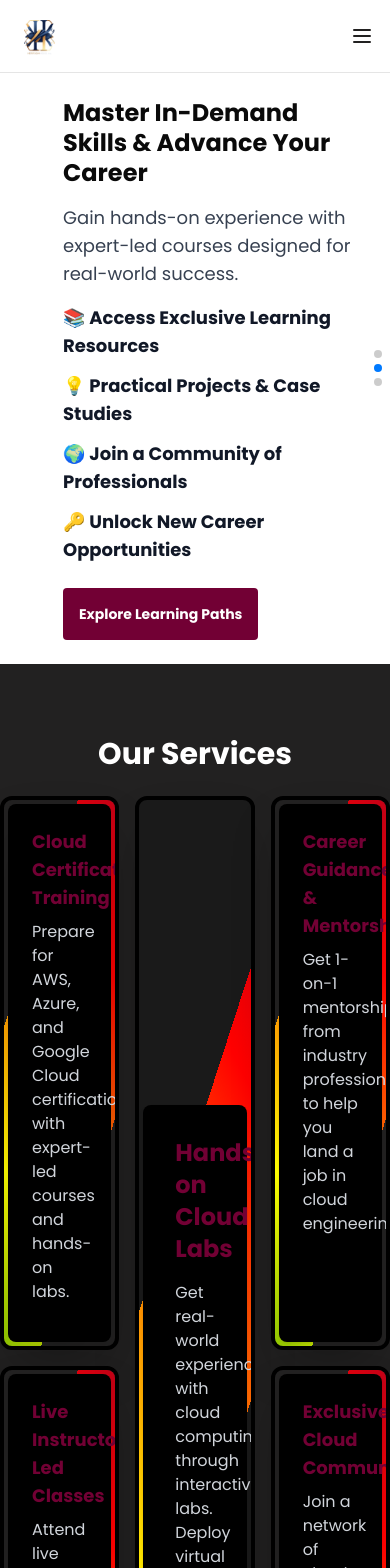
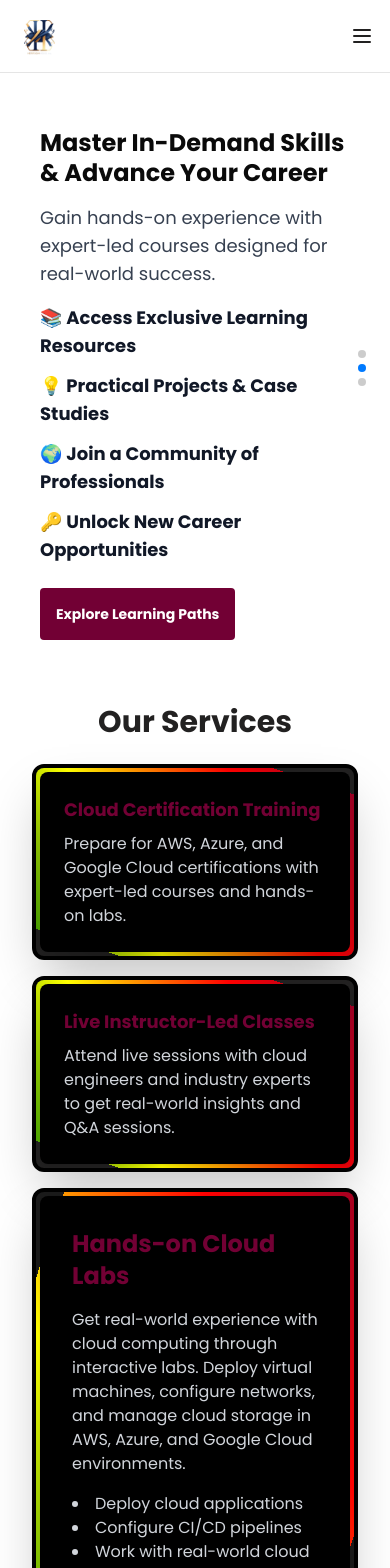
Before and after one commit to Justjoseph0/elearning, a React (Vite) app in the folder frontend/: page / in a window 390 px wide. Shown: the top 1568 px of the page. Built offline with nearby package versions, Linux system fonts and the light colour scheme.

Commit message:
Refactor HomePage components for improved layout and styling. Updated HeroSlider and OurServices for better responsiveness and consistency in design.

```diff
--- a/frontend/src/components/HomePage/HeroSlider.jsx
+++ b/frontend/src/components/HomePage/HeroSlider.jsx
@@ -15,7 +15,7 @@ const HeroSlider = () => {
     visible: (i) => ({ opacity: 1, y: 0, transition: { delay: i * 0.3 } }),
   };
   return (
-    <div className="relative h-[70vh] w-[90%] ml-auto flex space-y-20 items-center justify-center">
+    <div className="relative h-[70vh] max-w-7xl ml-auto flex space-y-20 px-4 lg:px-0  items-center justify-center">
       <Swiper
         direction={"vertical"}
         pagination={{ clickable: true }}
--- a/frontend/src/components/HomePage/OurServices.jsx
+++ b/frontend/src/components/HomePage/OurServices.jsx
@@ -2,12 +2,12 @@ import React from 'react'
 
 const OurServices = () => {
   return (
-    <section className='mx-auto md:w-[80%] py-10'>
-        <h2 className='text-3xl text-center font-bold text-light mb-6'>Our Services</h2>
-        <article className="grid grid-cols-3 gap-4 w-full h-full">
+    <section className='mx-auto max-w-7xl px-4 lg:px-0 py-10'>
+        <h2 className='text-3xl text-center font-bold text-customDark mb-6'>Our Services</h2>
+        <article className="grid lg:grid-cols-3  grid-cols-1 gap-4 w-full h-full px-4 md:px-0">
             {/* Left Side - 2 Smaller Grid Items */}
-            <div className="flex flex-col space-y-4">
-                <div className='bg-customDark border-4 border-black p-1 rounded-xl h-full shadow-2xl card  '>
+            <div className="flex lg:flex-col items-center md:flex-row gap-4 flex-col">
+                <div className='bg-customDark border-4 border-black p-1 rounded-xl h-full shadow-2xl card '>
                     <div className="bg-dark p-6 rounded-lg shadow-2xl h-full card-content">
                         <h3 className="text-lg font-bold text-darkPurple mb-2">Cloud Certification Training</h3>
                         <p className="text-gray-300">
@@ -28,7 +28,7 @@ const OurServices = () => {
             {/* Center - 1 Large Grid Item */}
 
             <div className="flex items-center justify-center h-full bg-lightDark border-4 border-black p-1 rounded-xl shadow-2xl card ">
-                <div className="bg-dark text-white p-8 rounded-lg shadow-md w-full h-[60vh] card-content">
+                <div className="bg-dark text-white p-8 rounded-lg shadow-md w-full h-fit card-content">
                     <h2 className="text-2xl text-darkPurple font-bold mb-4">Hands-on Cloud Labs</h2>
                     <p className="text-gray-300">
                         Get real-world experience with cloud computing through interactive labs. Deploy virtual machines, configure networks,
@@ -43,7 +43,7 @@ const OurServices = () => {
             </div>
 
             {/* Right Side - 2 Larger Grid Items */}
-            <div className="flex flex-col space-y-4">
+            <div className="flex lg:flex-col items-center md:flex-row gap-4 flex-col">
                 <div className='bg-customDark border-4 border-black p-1 rounded-xl shadow-2xl h-full card '>
                     <div className="bg-dark p-6 rounded-lg shadow-md h-full card-content">
                         <h3 className="text-lg font-bold text-darkPurple mb-2">Career Guidance & Mentorship</h3>
--- a/frontend/src/pages/HomePage.jsx
+++ b/frontend/src/pages/HomePage.jsx
@@ -1,16 +1,14 @@
-import HeroSlider from '@/components/HomePage/HeroSlider'
-import OurServices from '@/components/HomePage/OurServices'
-import React from 'react'
+import HeroSlider from "@/components/HomePage/HeroSlider";
+import OurServices from "@/components/HomePage/OurServices";
+import React from "react";
 
 const HomePage = () => {
   return (
-    <main className='font-poppins'>
-        <HeroSlider />
-        <section className='bg-customDark py-8'>
-          <OurServices />
-        </section>
+    <main className="font-poppins">
+      <HeroSlider />
+      <OurServices />
     </main>
-  )
-}
+  );
+};
 
-export default HomePage
+export default HomePage;
```
